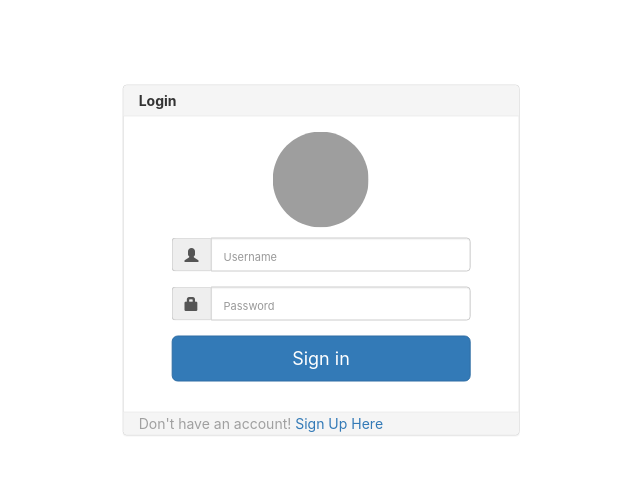
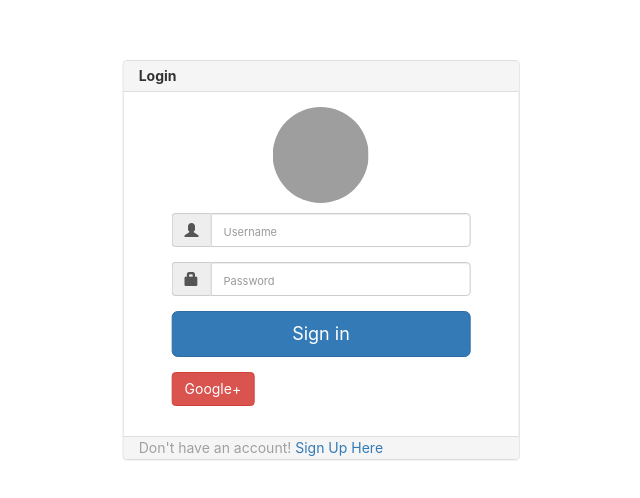
Before and after one commit to hari457627/react-app, a React (Create React App) app: page /login in a window 1280 px wide. Shown: the part 130-628 px from the top of the page, without its empty margins (319-959 px from the left). Built offline with nearby package versions, Linux system fonts and the light colour scheme; grey boxes are pictures that could not be loaded.

Commit message:
google login added

```diff
--- a/package.json
+++ b/package.json
@@ -6,6 +6,7 @@
     "react": "^16.6.3",
     "react-bootstrap": "^0.32.4",
     "react-dom": "^16.6.3",
+    "react-google-login": "^4.0.0",
     "react-router": "^3.2.1",
     "react-router-dom": "^4.3.1",
     "react-scripts": "2.1.1",
--- a/src/components/login/login.js
+++ b/src/components/login/login.js
@@ -3,6 +3,8 @@ import { Router, Route, Switch} from 'react-router-dom';
 import './login.css';
 import Alert from './../alerts/alerts';
 import { Button, Modal, ModalHeader, ModalBody, ModalFooter } from 'reactstrap';
+import GoogleLogin from 'react-google-login';
+
 class Login extends Component {
   constructor(props){
     super(props);
@@ -90,6 +92,24 @@ class Login extends Component {
     this.props.history.push("signup");
   }
 
+  responseGoogle = (response) => {
+    console.log(response);
+    if(response.profileObj){
+      var user = {};
+      user.isUserLoggedIn = true;
+      user.name = response.profileObj.givenName;
+      console.log(user);
+      localStorage.setItem('user',JSON.stringify(user));
+      this.props.history.push({
+        pathname: '/app/dashboard',
+        state: { userName: response.profileObj.givenName }
+      })
+    }
+    else{
+      this.props.history.push("login");
+    }
+  }
+
   render() {
     return (
       <div className="Login">
@@ -129,6 +149,18 @@ class Login extends Component {
                         <div className="form-group">
                           <input type="submit" className="btn btn-lg btn-primary btn-block" value="Sign in" data-toggle="modal" onClick={this.handleSubmit}/>
                         </div>
+                        <div className="form-group">
+                        {/* <GoogleLogin clientId="1011045593602-qob28gmvmsvskk8t7uepl80c8eaaajqo.apps.googleusercontent.com" buttonText="Login" onSuccess={this.responseGoogle} onFailure={this.responseGoogle}/> */}
+
+                        <GoogleLogin
+                          clientId="1011045593602-qob28gmvmsvskk8t7uepl80c8eaaajqo.apps.googleusercontent.com"
+                          render={renderProps => (
+                            <button className="btn btn-danger" onClick={renderProps.onClick}>Google+</button>
+                          )}
+                          buttonText="Google+"
+                          onSuccess={this.responseGoogle}
+                          onFailure={this.responseGoogle}/>
+                        </div>
                       </div>
                     </div>
                   </fieldset>
--- a/src/pages/dashboard.js
+++ b/src/pages/dashboard.js
@@ -19,6 +19,7 @@ class Dashboard extends Component {
 
   componentWillMount(){
     var user = localStorage.getItem('user');
+    console.log(user);
     if(user == null){
       this.props.history.push({
         pathname: '/login'
```
Also changed, not shown: 1 other file (tests, documents, lock files or other folders).
